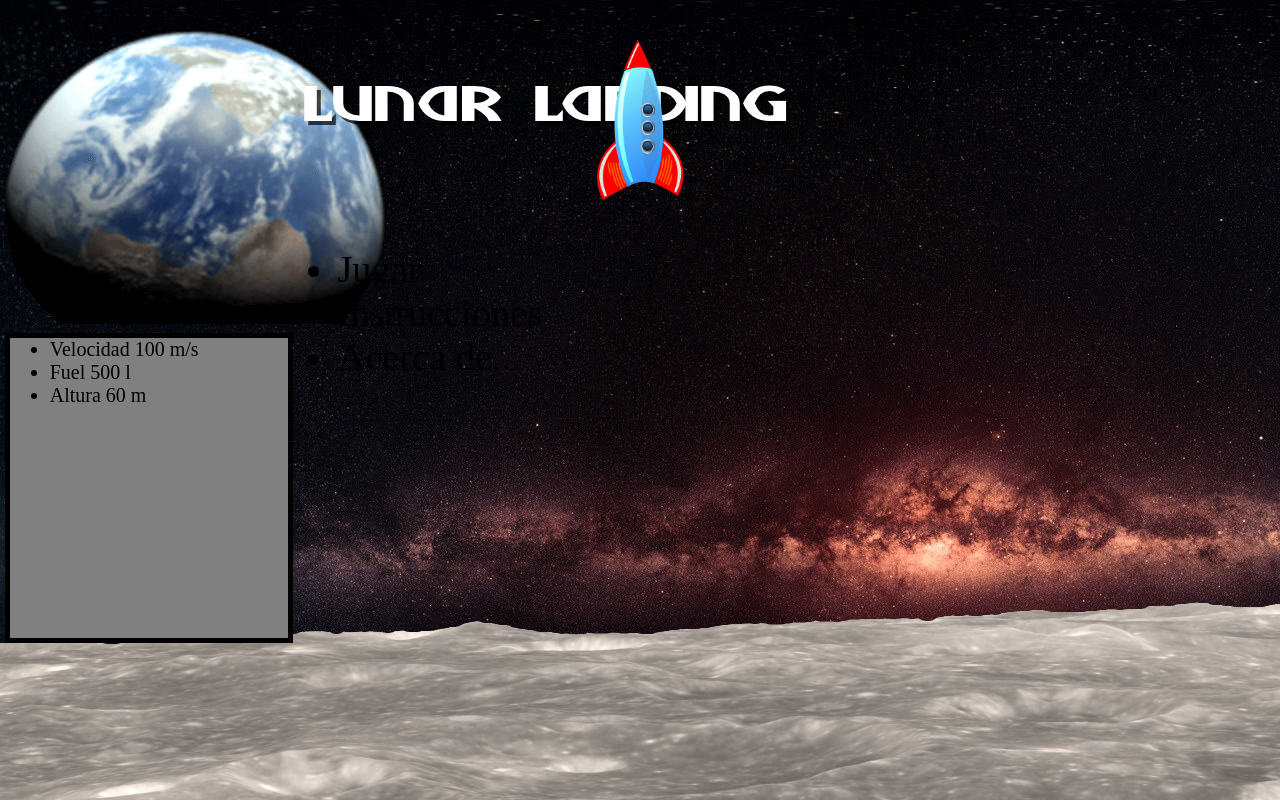
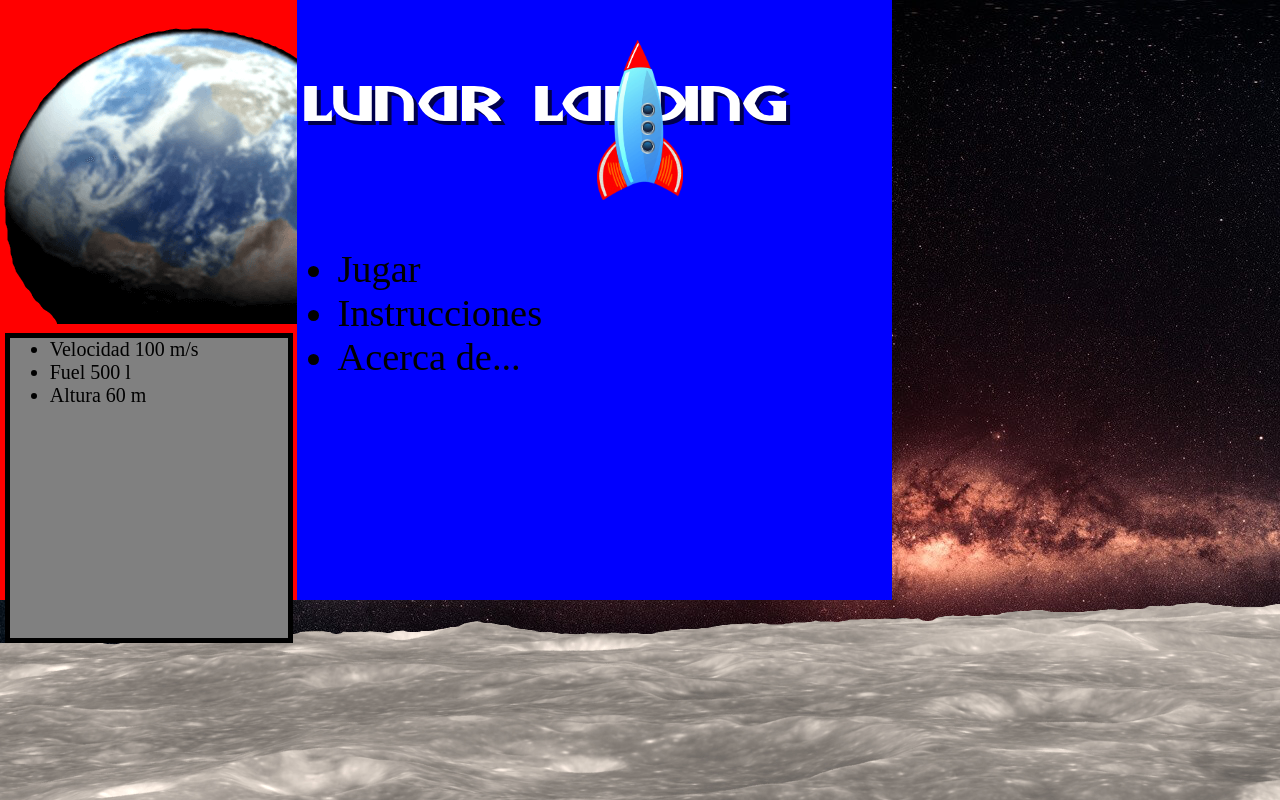
Before and after one commit to Rocachondo/Lunar-Landing, a plain HTML site: page index-pc.html in a window 1280 px wide. Drawn offline with Linux system fonts and the light colour scheme.

Commit message:
Update pc.css

```diff
--- a/css/pc.css
+++ b/css/pc.css
@@ -1,10 +1,10 @@
 body,html{height:100%;padding:0px;margin:0px}
 body{font-size:3vw;background-image:url("../img/espacio.jpg");background-repeat:no-repeat;position:fixed;}
 
-.a{background-color:transparent;}
+.a{background-color:red;}
 .b{background-color:transparent;}
-.c{background-color:transparent;}
-.a,.b{display:inline-block;width:33.33%;height:75%;float:left;}
+.c{background-color:blue;}
+.a{display:inline-block;width:33.33%;height:75%;float:left;}
 .c{display:inline-block;width:33.33%;height:75%;float:right;}
 
 .luna{background-color:transparent;background-image:url("../img/luna.png");background-repeat:no-repeat;height:25%;width:100%;position:fixed;bottom:0px;z-index:-1;}
```
